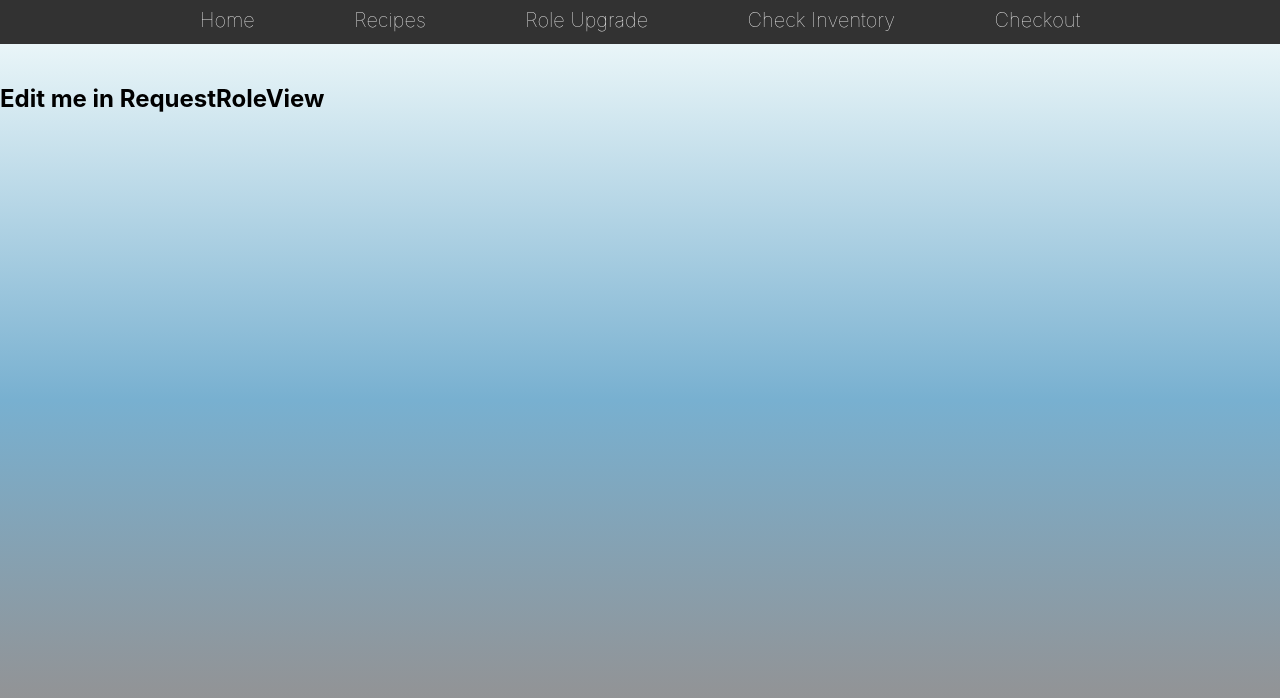
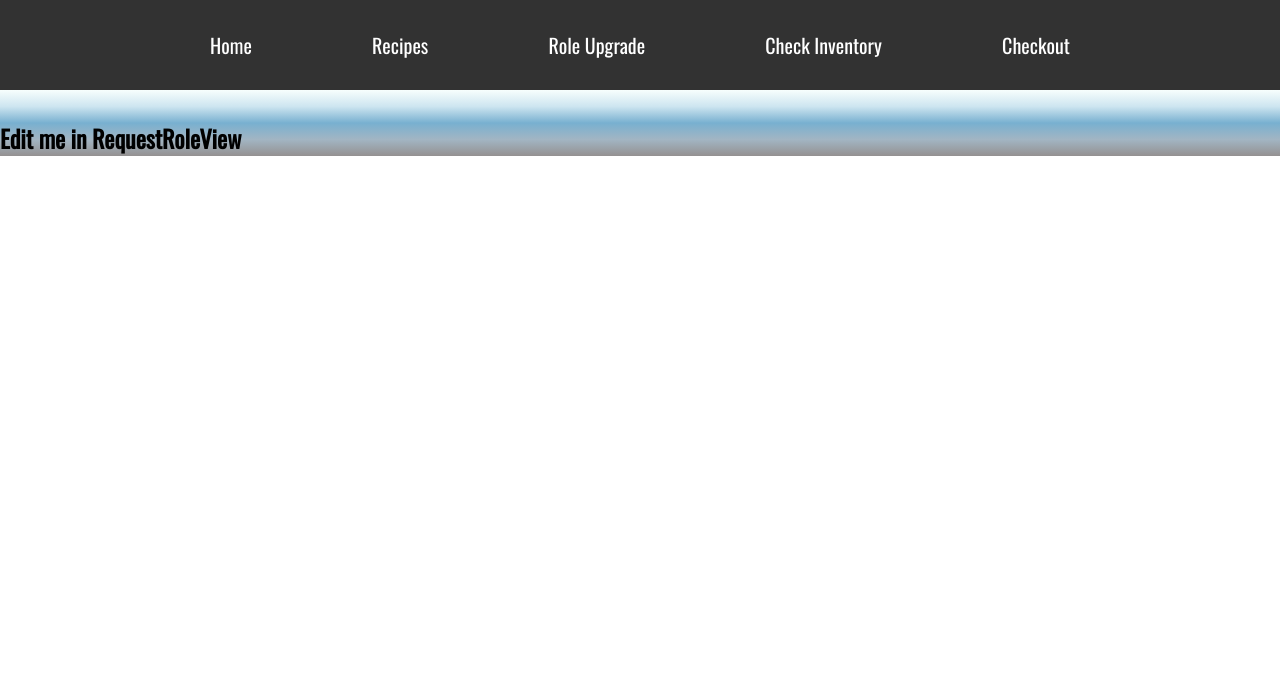
Before and after one commit to timsterxp/SpartanPantryHub, a React (Create React App) app: page /RoleRequest in a window 1280 px wide. Shown: the top 698 px of the page. Built offline with nearby package versions, Linux system fonts and the light colour scheme; no server answers.

Commit message:
Fix gradients, apply styling to home page

```diff
--- a/src/App.css
+++ b/src/App.css
@@ -1,3 +1,5 @@
+@import url('https://fonts.googleapis.com/css2?family=Oswald&display=swap');
+
 .App {
   text-align: center;
 }
@@ -38,20 +40,23 @@
 }
 
 html, body {
+  min-height:100vh;
   margin: 0;
   padding: 0;
   height: 100%;
-  background: linear-gradient(to bottom, #F7FEFD 0%, #78B0D0 50%, #949191 90%);
+  font-family: 'Oswald', sans-serif;
 }
 
+
+
 nav {
-  height: 44px;
+  height: 90px;
   background: #323232;
 }
 
 nav ul {
   display: flex;
-  height: 40px;
+  height: 90px;
   justify-content: space-around;
   align-items: center;
   padding: 0;
@@ -77,7 +82,15 @@ nav ul {
 }
 
 .mainContent{
-  padding-top: 20px;
+  padding-top: 10px;
+  background: linear-gradient(
+          to bottom,
+          #F7FEFD 0%,     /* light teal */
+          #CDE5F0 25%,    /* soft pastel blue */
+          #78B0D0 50%,    /* sky blue */
+          #A2B5C3 75%,    /* desaturated blue-gray */
+          #949191 100%    /* soft warm gray */
+  );
 }
 
 /* Review this later */
--- a/src/views/HomeView.jsx
+++ b/src/views/HomeView.jsx
@@ -13,12 +13,10 @@ const HomeView = () => {
 
     return (
         <div>
-            <h2>Welcome to the Home Page</h2>
+            <h2>Welcome to the online food pantry {user.name}</h2>
             {user ? (
                 <>
-                    <img src="/PantryLogo.png" alt="Logo" />
-                    <h1>Welcome to PantryHub, your one stop for the food pantry located on campus!</h1>
-                    <h2>The pantry is located next to the Student Union, in front of the Engineering Building and is open Monday - Friday from 10:00 AM - 5:00 PM</h2>
+
 
                     <div className="image-container">
                         <figure>
@@ -39,6 +37,16 @@ const HomeView = () => {
                         </figure>
 
                     </div>
+                    <h1>Welcome to PantryHub, your one stop for the food pantry located on campus!</h1>
+                    <h2>The pantry is located next to the Student Union, in front of the Engineering Building and is open:
+                    </h2>
+                    <h2> Monday 10:00 AM - 5:00 PM</h2>
+                    <h2> Tuesday 10:00 AM - 5:00 PM</h2>
+                    <h2> Wednesday 10:00 AM - 5:00 PM</h2>
+                    <h2> Thursday 10:00 AM - 5:00 PM</h2>
+                    <h2> Friday 10:00 AM - 5:00 PM</h2>
+                    <img src="/PantryLogo.png" alt="Logo" />
+
 
                     <h2>You are logged in with the following information:</h2>
                     <h2>Name: {user.name}</h2>
```
Also changed, not shown: 1 other file (tests, documents, lock files or other folders).
